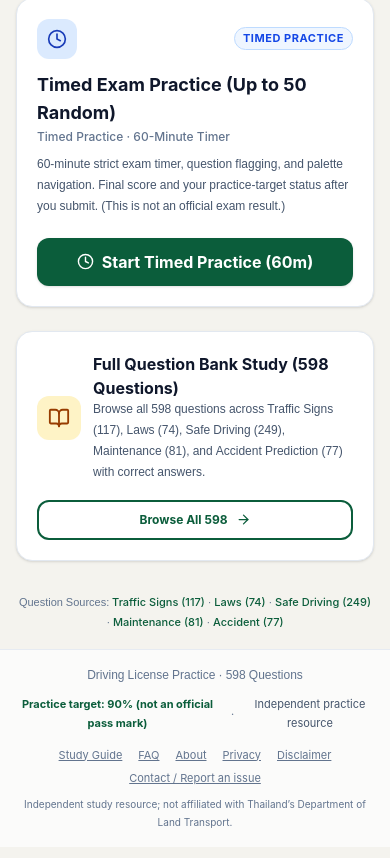
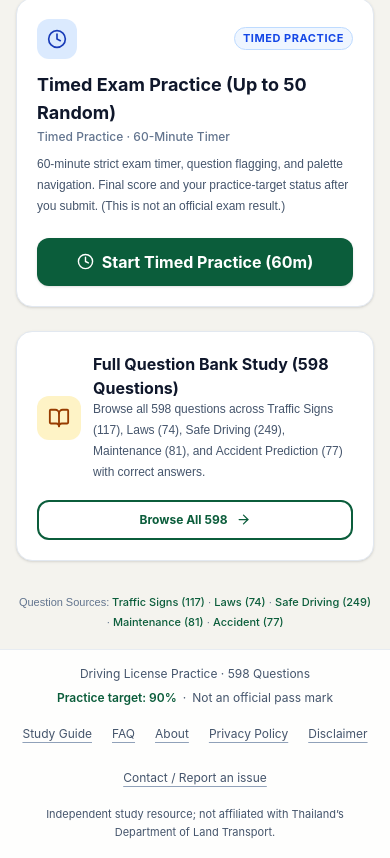
Before and after one commit to ZinLinn254995/Thai-Driving-License-Exam, a React (Vite) app: page / in a window 390 px wide. Shown: the part 2462-3320 px from the top of the page. Built offline with nearby package versions, Linux system fonts and the light colour scheme.

Commit message:
Improve footer navigation accessibility and mobile spacing

```diff
--- a/src/App.tsx
+++ b/src/App.tsx
@@ -317,25 +317,25 @@ export default function App() {
         </Suspense>
       </main>
 
-      {/* Footer */}
-      <footer className="mt-auto border-t border-slate-200/80 bg-white/70 py-4 text-center text-xs text-slate-500 font-myanmar">
+      {/* Footer: concise, touch-friendly links to essential site information. */}
+      <footer className="mt-auto border-t border-slate-200/80 bg-white/90 py-4 text-center text-xs text-slate-600">
         <div className="max-w-4xl mx-auto px-4 flex flex-col sm:flex-row items-center justify-between gap-2">
-          <div>{`Driving License Practice · ${QUESTIONS_BANK.length} Questions`}</div>
-          <div className="flex items-center gap-3 text-[11px] font-sans">
-            <span className="text-[#0b5d3b] font-bold">Practice target: 90% (not an official pass mark)</span>
-            <span>·</span>
-            <span className="text-slate-600">Independent practice resource</span>
-          </div>
+          <p className="m-0">{`Driving License Practice · ${QUESTIONS_BANK.length} Questions`}</p>
+          <p className="m-0 text-xs">
+            <span className="font-semibold text-[#0b5d3b]">Practice target: 90%</span>
+            <span className="mx-1.5">·</span>
+            <span>Not an official pass mark</span>
+          </p>
         </div>
-        <nav aria-label="Site information" className="max-w-4xl mx-auto px-4 mt-3 flex flex-wrap justify-center gap-x-4 gap-y-1 font-sans text-[11px]">
-          <a href="/study-guide.html" className="underline hover:text-slate-900">Study Guide</a>
-          <a href="/faq.html" className="underline hover:text-slate-900">FAQ</a>
-          <a href="/about.html" className="underline hover:text-slate-900">About</a>
-          <a href="/privacy.html" className="underline hover:text-slate-900">Privacy</a>
-          <a href="/disclaimer.html" className="underline hover:text-slate-900">Disclaimer</a>
-          <a href="/contact.html" className="underline hover:text-slate-900">Contact / Report an issue</a>
+        <nav aria-label="Site information" className="max-w-4xl mx-auto px-3 mt-2 flex flex-wrap items-center justify-center gap-x-1 gap-y-1 font-sans text-xs">
+          <a href="/study-guide.html" className="inline-flex min-h-10 items-center rounded-md px-2 underline underline-offset-4 decoration-slate-400 hover:text-slate-950 focus-visible:outline focus-visible:outline-2 focus-visible:outline-offset-2 focus-visible:outline-blue-700">Study Guide</a>
+          <a href="/faq.html" className="inline-flex min-h-10 items-center rounded-md px-2 underline underline-offset-4 decoration-slate-400 hover:text-slate-950 focus-visible:outline focus-visible:outline-2 focus-visible:outline-offset-2 focus-visible:outline-blue-700">FAQ</a>
+          <a href="/about.html" className="inline-flex min-h-10 items-center rounded-md px-2 underline underline-offset-4 decoration-slate-400 hover:text-slate-950 focus-visible:outline focus-visible:outline-2 focus-visible:outline-offset-2 focus-visible:outline-blue-700">About</a>
+          <a href="/privacy.html" className="inline-flex min-h-10 items-center rounded-md px-2 underline underline-offset-4 decoration-slate-400 hover:text-slate-950 focus-visible:outline focus-visible:outline-2 focus-visible:outline-offset-2 focus-visible:outline-blue-700">Privacy Policy</a>
+          <a href="/disclaimer.html" className="inline-flex min-h-10 items-center rounded-md px-2 underline underline-offset-4 decoration-slate-400 hover:text-slate-950 focus-visible:outline focus-visible:outline-2 focus-visible:outline-offset-2 focus-visible:outline-blue-700">Disclaimer</a>
+          <a href="/contact.html" className="inline-flex min-h-10 items-center rounded-md px-2 underline underline-offset-4 decoration-slate-400 hover:text-slate-950 focus-visible:outline focus-visible:outline-2 focus-visible:outline-offset-2 focus-visible:outline-blue-700">Contact / Report an issue</a>
         </nav>
-        <p className="mt-2 px-4 text-[10px] text-slate-500 font-sans">
+        <p className="max-w-4xl mx-auto mt-2 px-4 text-[11px] leading-relaxed text-slate-600 font-sans">
           Independent study resource; not affiliated with Thailand’s Department of Land Transport.
         </p>
       </footer>
```
